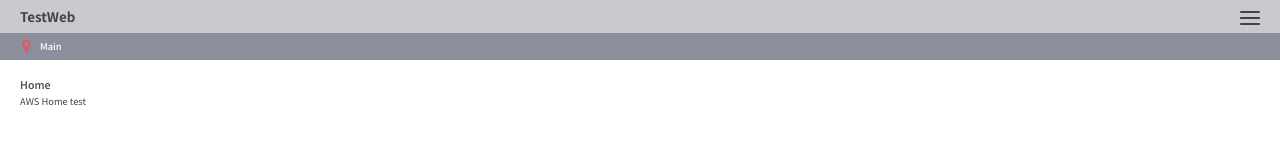
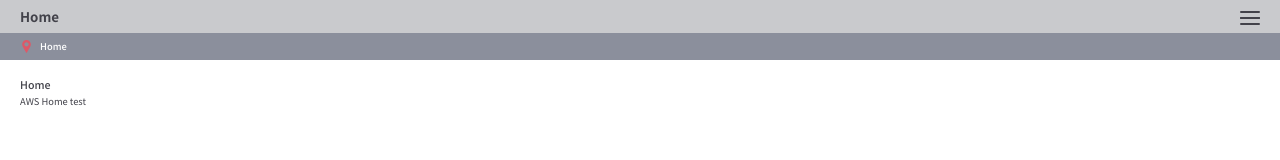
Before and after one commit to devlkhkr/rctprtc, a React (Create React App) app: page / in a window 1280 px wide. Shown: the top 160 px of the page. Built offline with nearby package versions, Linux system fonts and the light colour scheme.

Commit message:
menu.js innerHTML -> title

```diff
--- a/src/components/Menu.js
+++ b/src/components/Menu.js
@@ -5,20 +5,20 @@ class Menu extends Component {
     constructor(props) {
         super(props);
         this.state = {
-            currentPage: "Main"
+            currentPage: "Home"
         }
         this.currentChange = this.currentChange.bind(this)
     }
     currentChange = (e) => {
         this.setState({
-            currentPage: e.target.innerHTML,
+            currentPage: e.target.getAttribute("title"),
         })
     }
     render(){
         return (
         <div>
             <div className="header">
-                <h1><NavLink exact to="/" activeClassName="on">TestWeb</NavLink></h1>
+                <h1><NavLink exact to="/" activeClassName="on" onClick={this.currentChange} title="Home">Home</NavLink></h1>
                 <div className="menus">
                     <input type="checkbox" id="navTrigger"></input>
                     <label htmlFor="navTrigger" className="ham">
@@ -26,13 +26,12 @@ class Menu extends Component {
                     </label>
                     <label htmlFor="navTrigger" className="mask"></label>
                     <ul className="nav">
-                        <li><NavLink exact to="/" activeClassName="on" onClick={this.currentChange}>Main</NavLink></li>
-                        <li><NavLink exact to="/about" activeClassName="on" onClick={this.currentChange}>About</NavLink></li>
-                        <li><NavLink to="/posts" activeClassName="on" onClick={this.currentChange}>Post</NavLink></li>
-                        <li><NavLink to="/tools" activeClassName="on" onClick={this.currentChange}>Tools</NavLink></li>
-                        <li><NavLink to="/sql" activeClassName="on" onClick={this.currentChange}>SQLTest</NavLink></li>
-                        <li><NavLink to="/bind" activeClassName="on" onClick={this.currentChange}>BindTest</NavLink></li>
-                        <li><NavLink to="/class" activeClassName="on" onClick={this.currentChange}>ClassTest</NavLink></li>
+                        <li><NavLink exact to="/about" activeClassName="on" onClick={this.currentChange} title="About">About</NavLink></li>
+                        <li><NavLink to="/posts" activeClassName="on" onClick={this.currentChange} title="Post">Post</NavLink></li>
+                        <li><NavLink to="/tools" activeClassName="on" onClick={this.currentChange} title="Tools">Tools</NavLink></li>
+                        <li><NavLink to="/sql" activeClassName="on" onClick={this.currentChange} title="SQLTest">SQLTest</NavLink></li>
+                        <li><NavLink to="/bind" activeClassName="on" onClick={this.currentChange} title="BindTest">BindTest</NavLink></li>
+                        <li><NavLink to="/class" activeClassName="on" onClick={this.currentChange} title="ClassTest">ClassTest</NavLink></li>
                     </ul>
                 </div>
             </div>
```
